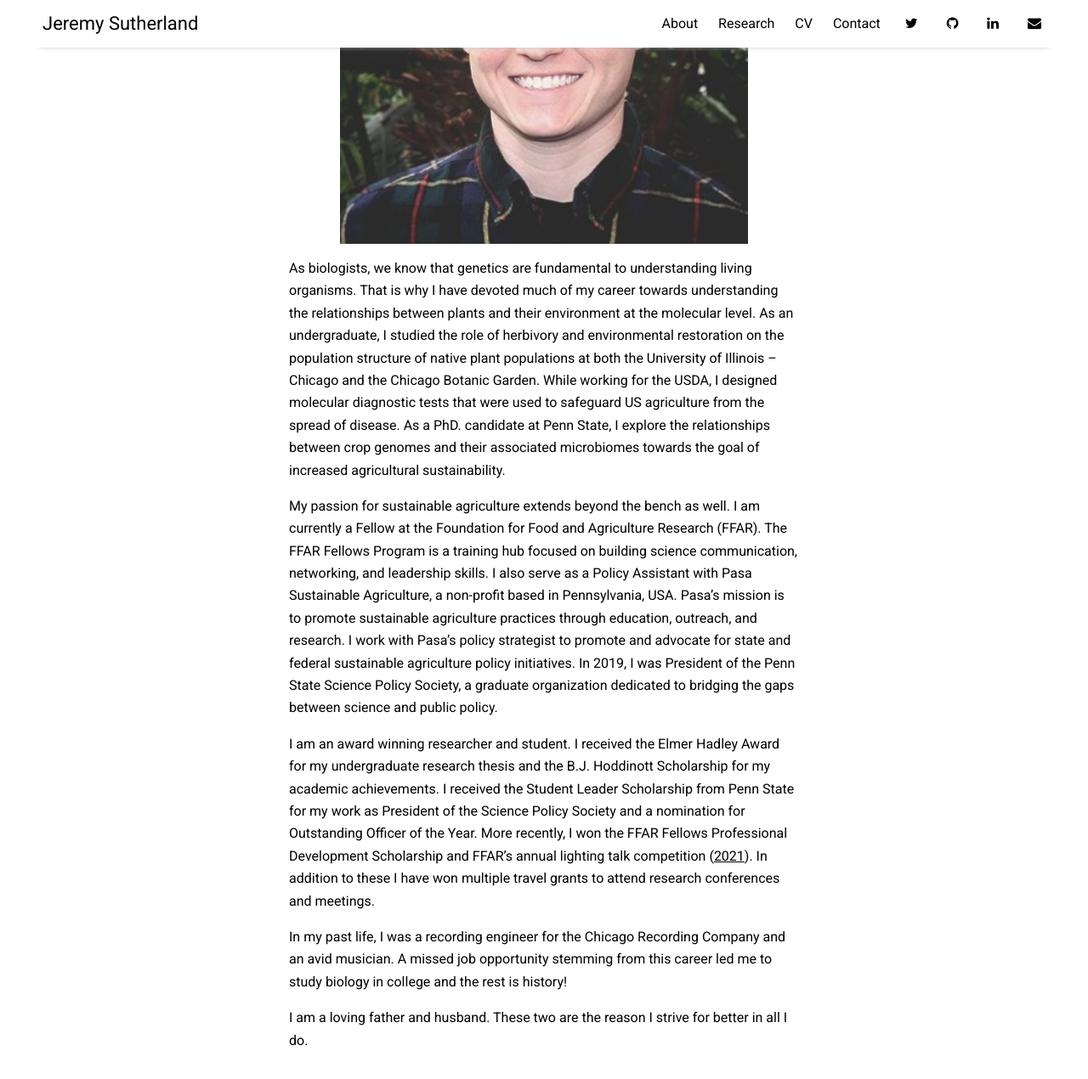
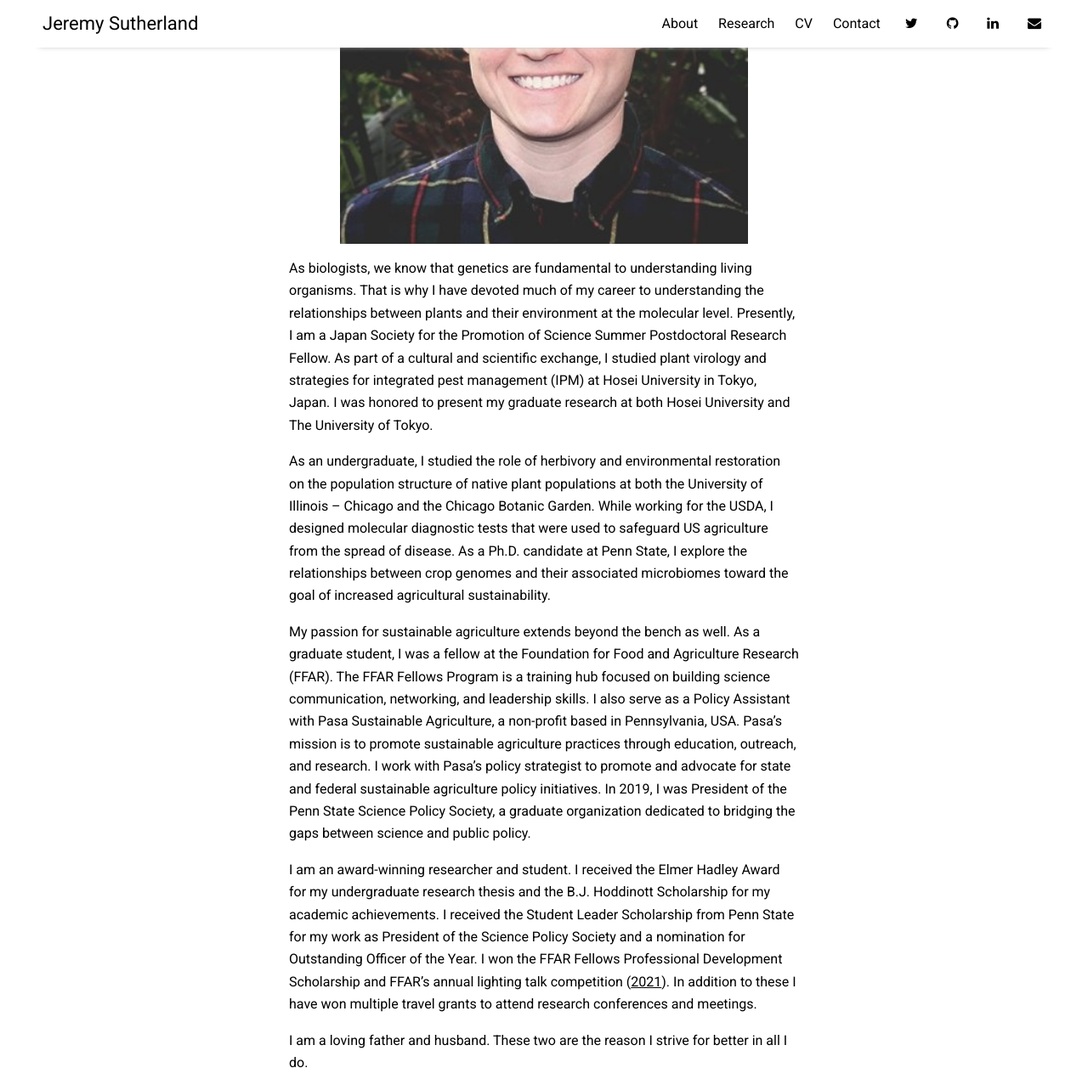
Before and after one commit to jeremysutherland/jeremysutherland.github.io, a Jekyll site: the page built from pages/about.md, in a window 1280 px wide and 1400 px high, scrolled down 324 px, cut to the strip 0-1270 px from the top of the window. Shown: the whole strip at 85% size. Built offline with Jekyll 4.4.1, drawn with Linux system fonts in a browser that asks for light colours; nearby versions of some CDN libraries.

Commit message:
Update about.md

```diff
--- a/pages/about.md
+++ b/pages/about.md
@@ -21,12 +21,12 @@ permalink: /about
 </body>
 </html>
 
-As biologists, we know that genetics are fundamental to understanding living organisms. That is why I have devoted much of my career towards understanding the relationships between plants and their environment at the molecular level. As an undergraduate, I studied the role of herbivory and environmental restoration on the population structure of native plant populations at both the University of Illinois – Chicago and the Chicago Botanic Garden. While working for the USDA, I designed molecular diagnostic tests that were used to safeguard US agriculture from the spread of disease. As a PhD. candidate at Penn State, I explore the relationships between crop genomes and their associated microbiomes towards the goal of increased agricultural sustainability.
+As biologists, we know that genetics are fundamental to understanding living organisms. That is why I have devoted much of my career to understanding the relationships between plants and their environment at the molecular level. Presently, I am a Japan Society for the Promotion of Science Summer Postdoctoral Research Fellow. As part of a cultural and scientific exchange, I studied plant virology and strategies for integrated pest management (IPM) at Hosei University in Tokyo, Japan. I was honored to present my graduate research at both Hosei University and The University of Tokyo.
 
-My passion for sustainable agriculture extends beyond the bench as well. I am currently a Fellow at the Foundation for Food and Agriculture Research (FFAR). The FFAR Fellows Program is a training hub focused on building science communication, networking, and leadership skills. I also serve as a Policy  Assistant with Pasa Sustainable Agriculture, a non-profit based in Pennsylvania, USA. Pasa's mission is to promote sustainable agriculture practices through education, outreach, and research. I work with Pasa’s policy strategist to promote and advocate for state and federal sustainable agriculture policy initiatives. In 2019, I was President of the Penn State Science Policy Society, a graduate organization dedicated to bridging the gaps between science and public policy.
+As an undergraduate, I studied the role of herbivory and environmental restoration on the population structure of native plant populations at both the University of Illinois – Chicago and the Chicago Botanic Garden. While working for the USDA, I designed molecular diagnostic tests that were used to safeguard US agriculture from the spread of disease. As a Ph.D. candidate at Penn State, I explore the relationships between crop genomes and their associated microbiomes toward the goal of increased agricultural sustainability.
 
-I am an award winning researcher and student. I received the Elmer Hadley Award for my undergraduate research thesis and the B.J. Hoddinott Scholarship for my academic achievements. I received the Student Leader Scholarship from Penn State for my work as President of the Science Policy Society and a nomination for Outstanding Officer of the Year. More recently, I won the FFAR Fellows Professional Development Scholarship and FFAR’s annual lighting talk competition ([2021](https://ffarfellows.org/ffar-fellows-lightning-talks-2021/)). In addition to these I have won multiple travel grants to attend research conferences and meetings.
+My passion for sustainable agriculture extends beyond the bench as well. As a graduate student, I was a fellow at the Foundation for Food and Agriculture Research (FFAR). The FFAR Fellows Program is a training hub focused on building science communication, networking, and leadership skills. I also serve as a Policy  Assistant with Pasa Sustainable Agriculture, a non-profit based in Pennsylvania, USA. Pasa's mission is to promote sustainable agriculture practices through education, outreach, and research. I work with Pasa’s policy strategist to promote and advocate for state and federal sustainable agriculture policy initiatives. In 2019, I was President of the Penn State Science Policy Society, a graduate organization dedicated to bridging the gaps between science and public policy.
 
-In my past life, I was a recording engineer for the Chicago Recording Company and an avid musician. A missed job opportunity stemming from this career led me to study biology in college and the rest is history!
+I am an award-winning researcher and student. I received the Elmer Hadley Award for my undergraduate research thesis and the B.J. Hoddinott Scholarship for my academic achievements. I received the Student Leader Scholarship from Penn State for my work as President of the Science Policy Society and a nomination for Outstanding Officer of the Year. I won the FFAR Fellows Professional Development Scholarship and FFAR’s annual lighting talk competition ([2021](https://ffarfellows.org/ffar-fellows-lightning-talks-2021/)). In addition to these I have won multiple travel grants to attend research conferences and meetings.
 
 I am a loving father and husband. These two are the reason I strive for better in all I do.
```
